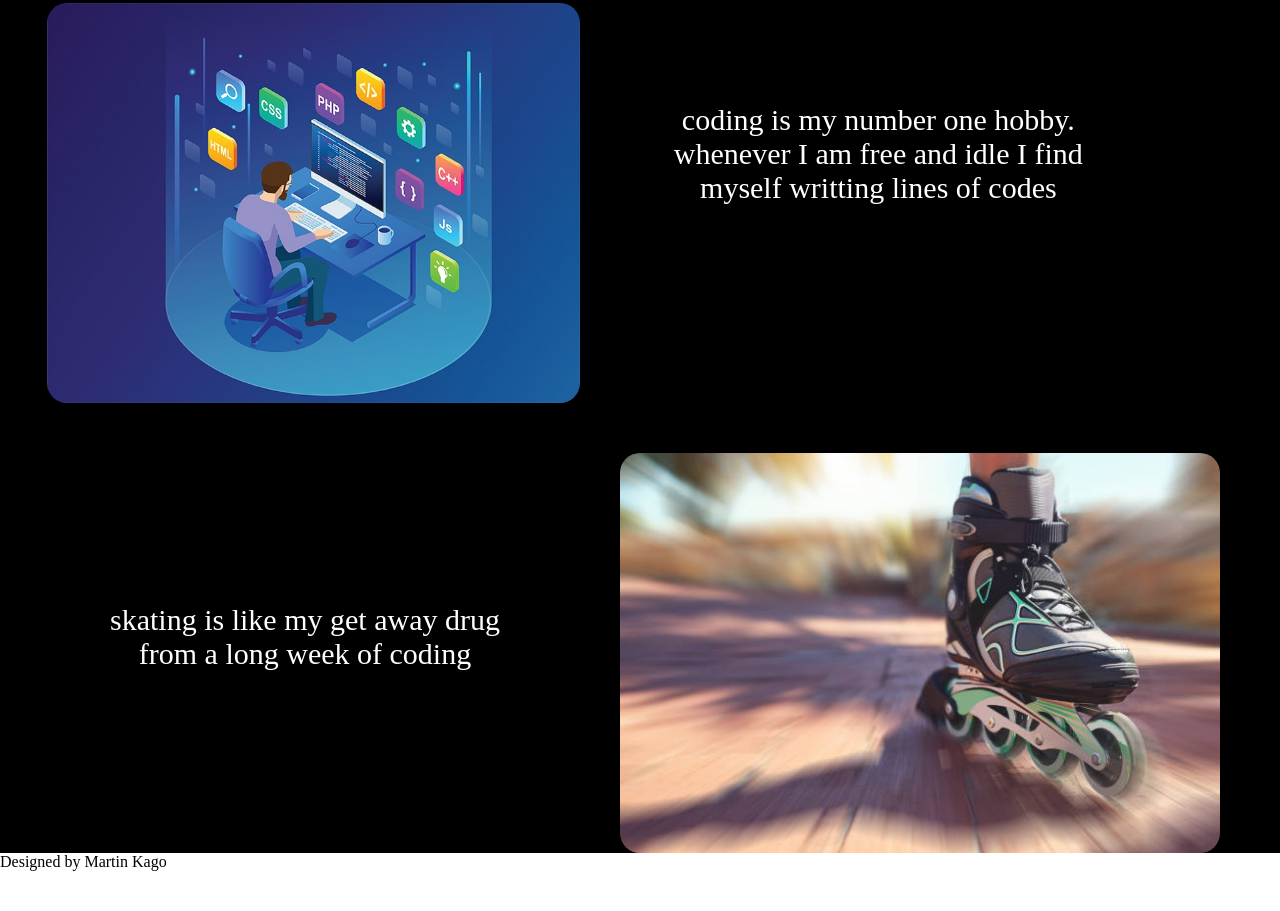
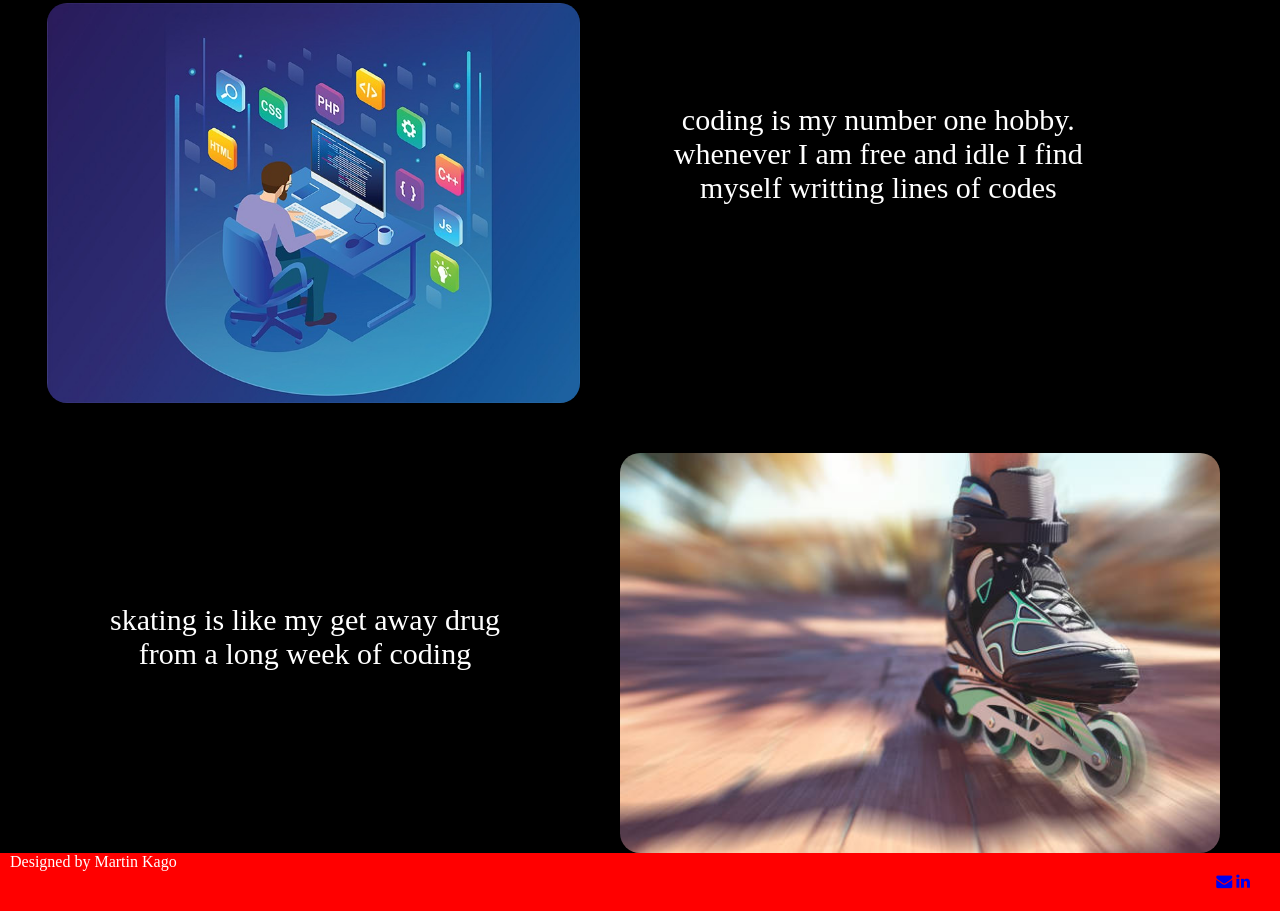
Before and after one commit to DEANKAGO/Portfolio-Landing-Page, a plain HTML site: page index.html in a window 1280 px wide. Shown: the part 1707-2618 px from the top of the page. Before the commit the page ends 2578 px from the top, so only its background shows below. Drawn offline with Linux system fonts and the light colour scheme.

Commit message:
added icons in footer

```diff
--- a/index.html
+++ b/index.html
@@ -6,6 +6,10 @@
     <meta name="viewport" content="width=device-width, initial-scale=1.0" />
     <title>Document</title>
     <link rel="stylesheet" href="style.css" />
+    <link
+      rel="stylesheet"
+      href="https://cdnjs.cloudflare.com/ajax/libs/font-awesome/4.7.0/css/font-awesome.min.css"
+    />
   </head>
   <body>
     <div class="nav">
@@ -106,7 +110,10 @@
     </div>
     <footer>
       <p>Designed by Martin Kago</p>
-      <p></p>
+      <div class="icon">
+        <a href="#"><i class="fa fa-envelope"></i></a>
+        <a href="#"><i class="fa fa-linkedin"></i></a>
+      </div>
     </footer>
   </body>
 </html>
--- a/style.css
+++ b/style.css
@@ -207,3 +207,19 @@ ol li a {
   text-align: center;
   margin-left: 50px;
 }
+
+footer {
+  display: flex;
+  justify-content: space-between;
+  background-color: red;
+}
+
+footer p {
+  color: white;
+  margin-left: 10px;
+}
+
+.icon {
+  margin-right: 10px;
+  padding: 20px;
+}
```
